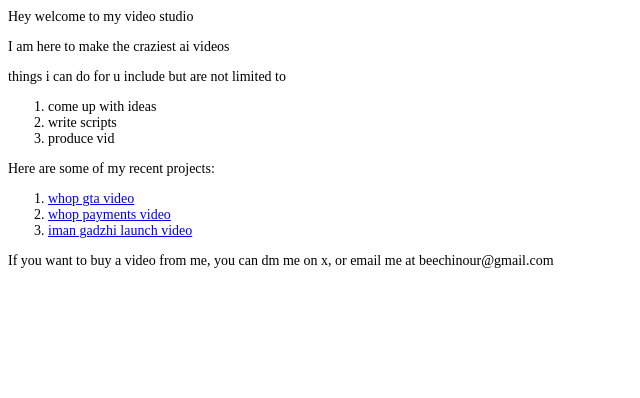
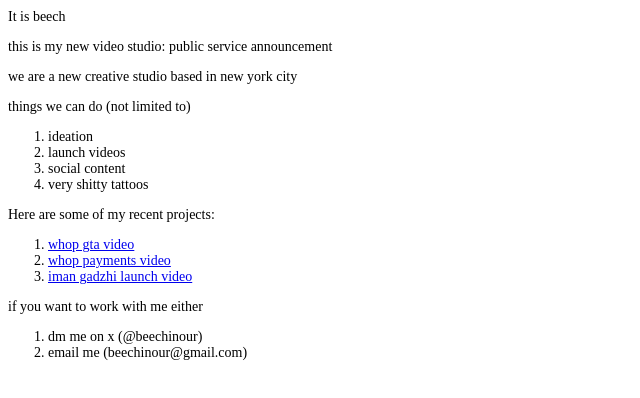
Before and after one commit to beechinour/portfolio, a plain HTML site: page index.html in a window 1280 px wide. Shown: the whole page, without its empty margins (0-640 px from the left). Drawn offline with Linux system fonts and the light colour scheme.

Commit message:
Update index.html

```diff
--- a/index.html
+++ b/index.html
@@ -15,13 +15,16 @@
     </style>
 </head>
 <body>
-    <h1>Hey welcome to my video studio</h1>
-    <p>I am here to make the craziest ai videos</p>
-    <p>things i can do for u include but are not limited to</p>
+    <h1>It is beech</h1>
+    <p>this is my new video studio: public service announcement</p>
+    <p>we are a new creative studio based in new york city</p>
+
+    <p>things we can do (not limited to)</p>
     <ol>
-        <li>come up with ideas</li>
-        <li>write scripts</li>
-        <li>produce vid</li>
+        <li>ideation</li>
+        <li>launch videos</li>
+        <li>social content</li>
+        <li>very shitty tattoos</li>
     </ol>
 
     <h2>Here are some of my recent projects:</h2>
@@ -31,6 +34,10 @@
         <li><a href="https://x.com/GadzhiIman/status/1905357354037903466">iman gadzhi launch video</a></li>
     </ol>
 
-    <p>If you want to buy a video from me, you can dm me on x, or email me at beechinour@gmail.com</p>
+    <p>if you want to work with me either</p>
+    <ol>
+        <li>dm me on x (@beechinour)</li>
+        <li>email me (beechinour@gmail.com)</li>
+    </ol>
 </body>
 </html>
```
